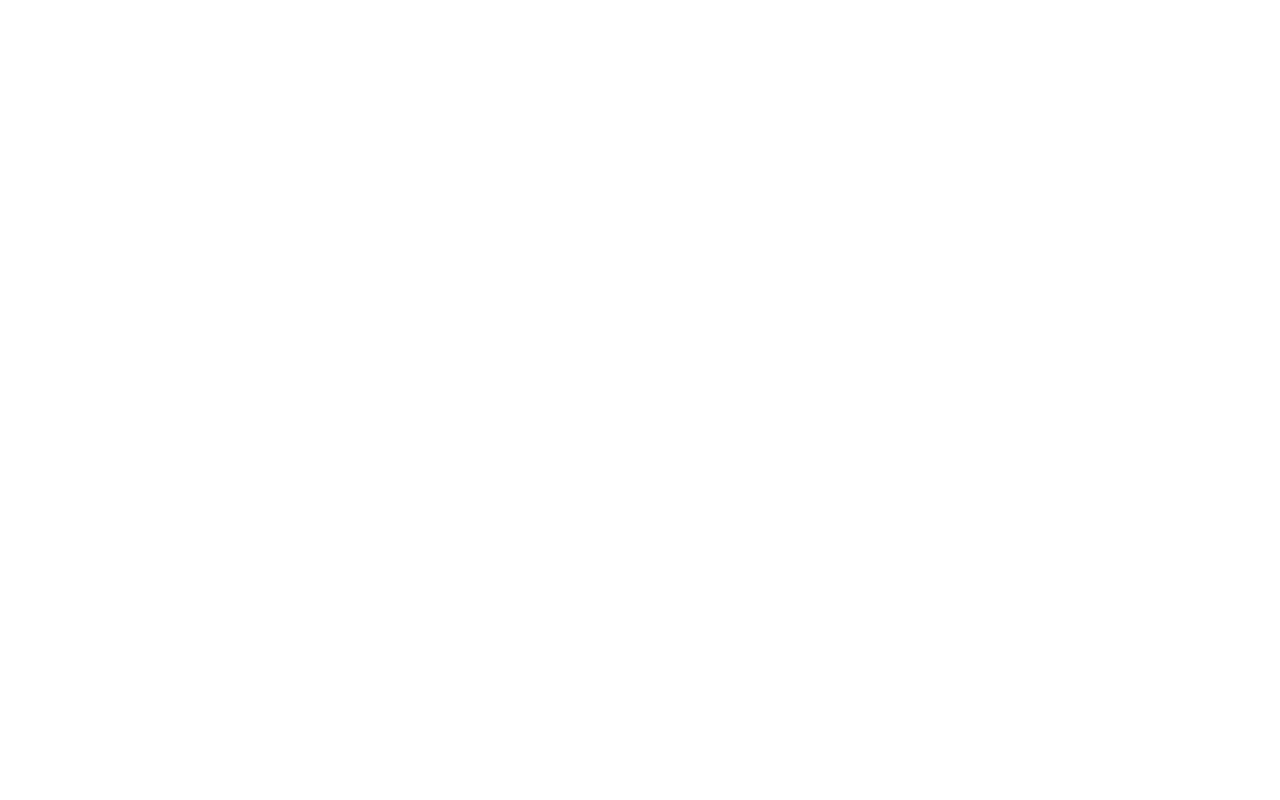
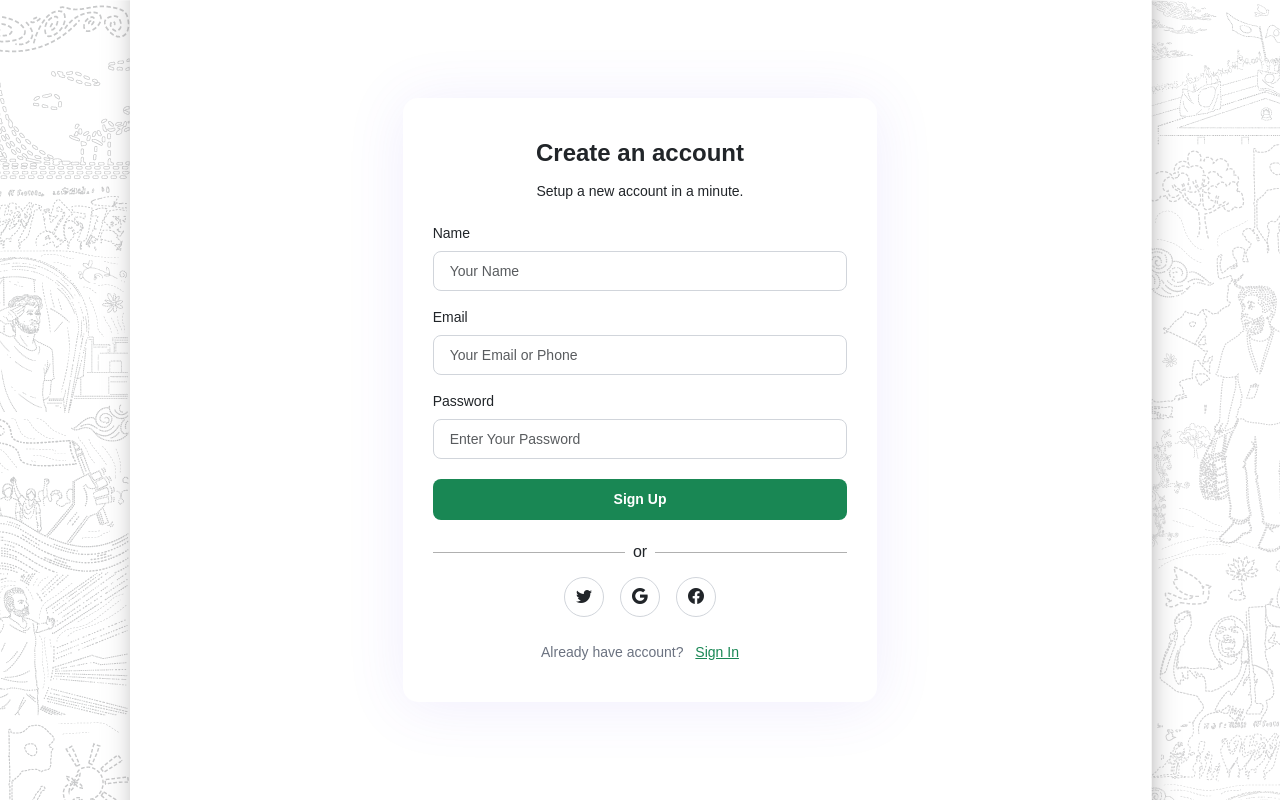
Before and after one commit to BikromRoy1/Bangladesh-Govt, a plain HTML site: page signup.html in a window 1280 px wide. Drawn offline with Linux system fonts and the light colour scheme.

Commit message:
Login into account

```diff
--- a/assets/css/main.css
+++ b/assets/css/main.css
@@ -586,7 +586,7 @@ section {
 --------------------------------------------------------------*/
 #hero {
   width: 100%;
-  height: 80vh;
+  height: 90vh;
   padding: 0;
   position: relative;
   background-color: #002f50;
@@ -2531,4 +2531,151 @@ section {
 .login {
   background: transparent;
   min-height: 100vh;
-}
+  width: 100%;
+  display: flex;
+  justify-content: center;
+  align-items: center;
+}
+.login-form {
+  position: relative;
+  padding: 40px 30px 40px;
+  background-color: #ffffff;
+  box-shadow: 0px 4px 60px rgba(103, 76, 239, 0.1);
+  border-radius: 15px;
+}
+.login-title {
+  text-align: center;
+  margin-bottom: 20px;
+}
+.login-title h4 {
+  font-family: 'Montserrat', sans-serif;
+  font-size: 1.5rem;
+  line-height: 1.25;
+  margin-bottom: 0.75rem;
+  font-weight: 600;
+}
+.login-title p {
+  font-family: 'Montserrat', sans-serif;
+  line-height: 1.625;
+  font-weight: 500;
+  font-size: 0.875rem;
+}
+.form-label {
+  font-weight: 500;
+  font-family: 'Montserrat', sans-serif;
+  font-size: 0.875rem;
+  line-height: 1.25rem;
+  display: block;
+  margin-bottom: 0.5rem;
+}
+
+.login .php-email-form input,
+.login .php-email-form textarea,
+.login .php-email-form select {
+  border-radius: 0.5rem;
+  font-family: 'Montserrat', sans-serif;
+  transition: 0.3s;
+  color: #6b7280;
+  border: 1px solid #d1d5db;
+  width: 100%;
+  font-size: 0.875rem;
+  outline: none;
+}
+.login .php-email-form input,
+.login .php-email-form select {
+  height: 40px;
+}
+.login .php-email-form input:focus,
+.login .php-email-form textarea:focus,
+.login .php-email-form select:focus {
+  border-color: #9ca3af;
+  box-shadow: none;
+}
+.login .php-email-form input {
+  padding-top: 0.625rem;
+  padding-bottom: 0.625rem;
+  padding-left: 1rem;
+  padding-right: 1rem;
+}
+.login .php-email-form button[type='submit'] {
+  background: var(--color-primary);
+  border: 0;
+  padding-left: 1.5rem;
+  padding-right: 1.5rem;
+  padding-top: 0.625rem;
+  padding-bottom: 0.625rem;
+  color: #fff;
+  width: 100%;
+  transition: 0.4s;
+  border-radius: 0.5rem;
+  font-weight: 600;
+  font-size: 0.875rem;
+  margin-top: 20px;
+  cursor: pointer;
+  font-family: 'Montserrat', sans-serif;
+  text-transform: capitalize;
+}
+.Forget-password {
+  text-align: right;
+  font-family: 'Montserrat', sans-serif;
+}
+.Forget-password a {
+  font-weight: 500;
+  font-size: 0.875rem;
+  line-height: 1.25rem;
+}
+.Forget-password a:hover {
+  text-decoration: underline;
+}
+.login .line {
+  text-align: center;
+  background: #b0b0b0;
+  height: 1px;
+  margin-top: 2rem;
+}
+.login .line span {
+  background: #fff;
+  padding: 8px;
+  position: relative;
+  top: -12px;
+  font-family: 'Montserrat', sans-serif;
+}
+.login .social-login a {
+  display: flex;
+  align-items: center;
+  justify-content: center;
+  height: 2.5rem; /* h-10 */
+  width: 2.5rem; /* w-10 */
+  border: 1px solid #d1d5db; /* default border */
+  border-radius: 9999px; /* rounded-full */
+  transition: all 0.3s ease; /* transition-all duration-300 */
+  background-color: transparent;
+  color: inherit;
+  outline: none;
+}
+.login .social-login a:hover {
+  background-color: var(--color-primary);
+  color: #ffffff;
+}
+
+.login .social-login a:focus {
+  background-color: var(--color-primary);
+  color: #ffffff;
+}
+.login .any-account {
+  font-family: 'Montserrat', sans-serif;
+  margin-top: 25px;
+  text-align: center;
+}
+.login .any-account p {
+  font-weight: 500;
+  font-size: 0.875rem;
+  line-height: 1.25rem;
+  margin-bottom: 0px;
+  color: #6b7280;
+}
+.login .any-account p a {
+  text-decoration-line: underline;
+  color: var(--color-primary);
+  margin-inline-start: 0.5rem;
+}
--- a/signup.html
+++ b/signup.html
@@ -0,0 +1,120 @@
+<!DOCTYPE html>
+<html lang="en">
+
+<head>
+    <meta charset="utf-8" />
+    <meta content="width=device-width, initial-scale=1.0" name="viewport" />
+
+    <title>জুলাই বিপ্লব বাংলাদেশ</title>
+    <meta content="" name="description" />
+    <meta content="" name="keywords" />
+
+    <!-- Favicons -->
+    <link href="assets/img/logo.png" rel="icon" />
+    <link href="assets/img/apple-touch-icon.png" rel="apple-touch-icon" />
+
+    <!-- Google fonts -->
+    <link rel="preconnect" href="https://fonts.googleapis.com" />
+    <link rel="preconnect" href="https://fonts.gstatic.com" crossorigin />
+    <link href="https://fonts.googleapis.com/css2?family=Hind+Siliguri:wght@300;400;500;600;700&display=swap"
+        rel="stylesheet" />
+
+    <!-- Vendor CSS Files -->
+    <link href="assets/vendor/animate.css/animate.min.css" rel="stylesheet" />
+    <link href="assets/vendor/bootstrap/css/bootstrap.min.css" rel="stylesheet" />
+    <link href="assets/vendor/bootstrap-icons/bootstrap-icons.css" rel="stylesheet" />
+    <link href="assets/vendor/glightbox/css/glightbox.min.css" rel="stylesheet" />
+    <link href="assets/vendor/swiper/swiper-bundle.min.css" rel="stylesheet" />
+    <link href="assets/vendor/aos/aos.css" rel="stylesheet" />
+    <link href="assets/vendor/remixicon/remixicon.css" rel="stylesheet" />
+
+    <!-- Template Main CSS File -->
+    <link href="assets/css/main.css" rel="stylesheet" />
+    <link rel="stylesheet" href="assets/css/responsive.css" />
+
+    <!-- =======================================================
+ * Template Name: Bangladesh Government
+  * Updated: July 17 2025 with Bootstrap v5.3.1
+  * Template URL: none
+  * Author: Bangladesh Government
+  * License: Bangladesh Government
+  * Designer: **************
+  ======================================================== -->
+</head>
+
+<body>
+
+    <main>
+        <section class="login">
+            <div class="container">
+                <div class="row justify-content-center ">
+                    <div class="col-lg-9">
+                        <div class="row justify-content-center">
+                            <div class="col-lg-7">
+                                <div class="login-form">
+                                    <div class="login-title">
+                                        <h4>Create an account</h4>
+                                        <p>
+                                            Setup a new account in a minute.
+                                        </p>
+                                    </div>
+                                    <form action="#" method="post" role="form" class="php-email-form">
+                                        <div class="form-group">
+                                            <label class="form-label" for="email">Name
+                                            </label>
+                                            <input type="text" class="form-control" name="email" id="email"
+                                                placeholder="Your Name" required />
+                                        </div>
+                                        <div class="form-group mt-3">
+                                            <label class="form-label" for="email">Email
+                                            </label>
+                                            <input type="email" class="form-control" name="email" id="email"
+                                                placeholder="Your Email or Phone" required />
+                                        </div>
+                                        <div class="form-group mt-3">
+                                            <label class="form-label" for="password">Password
+                                            </label>
+                                            <input type="password" class="form-control" name="password" id="password"
+                                                placeholder="Enter Your Password" required />
+                                        </div>
+                                        <button type="submit">
+                                            Sign Up </button>
+                                    </form>
+                                    <div class="line mb-4">
+                                        <span>or </span>
+                                    </div>
+                                    <div class="social-login d-flex justify-content-center align-items-center gap-3">
+                                        <a title="Twitter" href="#"><i class="bi bi-twitter"></i></a>
+                                        <a title="Facebook" href="#"><i class="bi bi-google"></i></a>
+                                        <a title="Facebook" href="#"><i class="bi bi-facebook"></i></a>
+                                    </div>
+                                    <div class="any-account">
+                                        <p>Already have account? <a href="signin.html">Sign In</a></p>
+                                    </div>
+                                </div>
+                            </div>
+                        </div>
+                    </div>
+                </div>
+            </div>
+        </section>
+    </main>
+
+
+
+    <!-- Preloader -->
+    <div id="preloader"></div>
+    <a href="#" class="back-to-top d-flex align-items-center justify-content-center"><i
+            class="ri-upload-cloud-2-line"></i></a>
+
+    <!-- Vendor JS Files -->
+    <script src="assets/vendor/bootstrap/js/bootstrap.bundle.min.js"></script>
+    <script src="assets/vendor/glightbox/js/glightbox.min.js"></script>
+    <script src="assets/vendor/swiper/swiper-bundle.min.js"></script>
+    <script src="assets/vendor/aos/aos.js"></script>
+
+    <!-- Template Main JS File -->
+    <script src="assets/js/main.js"></script>
+</body>
+
+</html>
```
Also changed, not shown: signin.html (+31 -8 lines).
